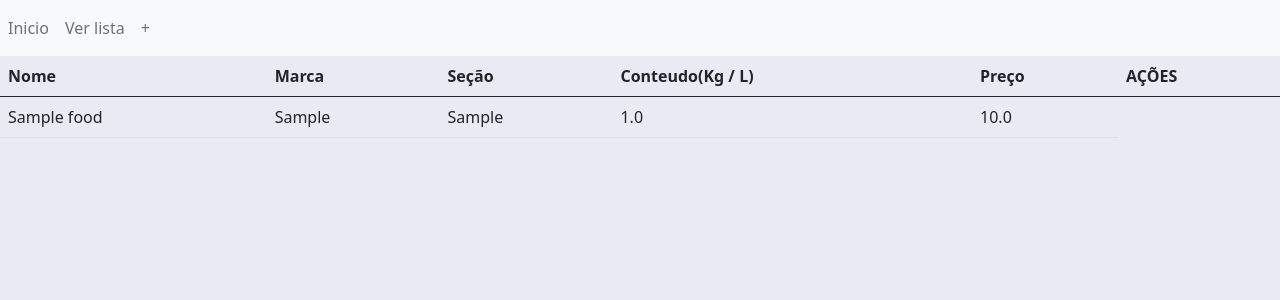
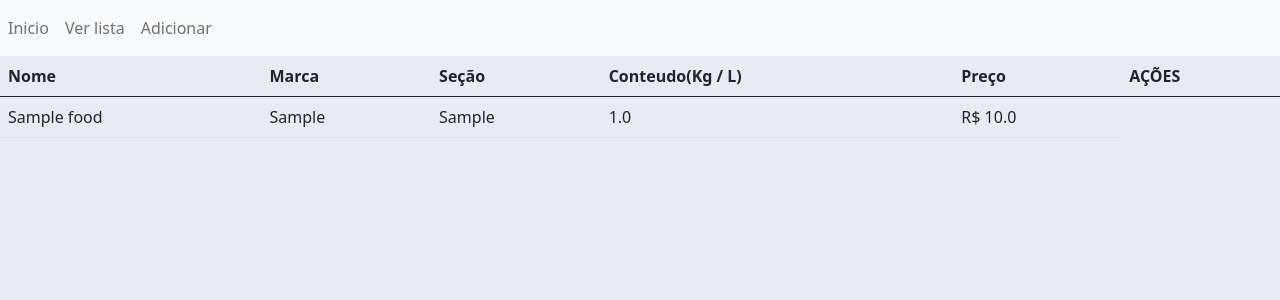
Before and after one commit to helenamkopp/cadastrodealimentos, a Django app: page /food/ in a window 1280 px wide. Shown: the top 300 px of the page. Run offline with Django 3.2, Linux system fonts and the light colour scheme; tables that the repository leaves empty hold one stand-in row (values such as "Sample post").

Commit message:
refactor

```diff
--- a/alimentos/templates/food.html
+++ b/alimentos/templates/food.html
@@ -19,7 +19,7 @@
                 <td>{{item.brand}}</td>
                 <td>{{item.section}}</td>
                 <td>{{item.content}}</td>
-                <td>{{item.price}}</td>
+                <td>R$ {{item.price}}</td>
             </tr>
             {% endfor %}
         </tbody>
--- a/base/templates/base.html
+++ b/base/templates/base.html
@@ -24,7 +24,7 @@
                     <a class="nav-link" href="{% url 'food' %}">Ver lista</a>
                 </li>
                 <li class="nav-item">
-                    <a class="nav-link" href="{% url 'create_food' %}">+</a>
+                    <a class="nav-link" href="{% url 'create_food' %}">Adicionar</a>
                 </li>
             </ul>
         </div>
```
